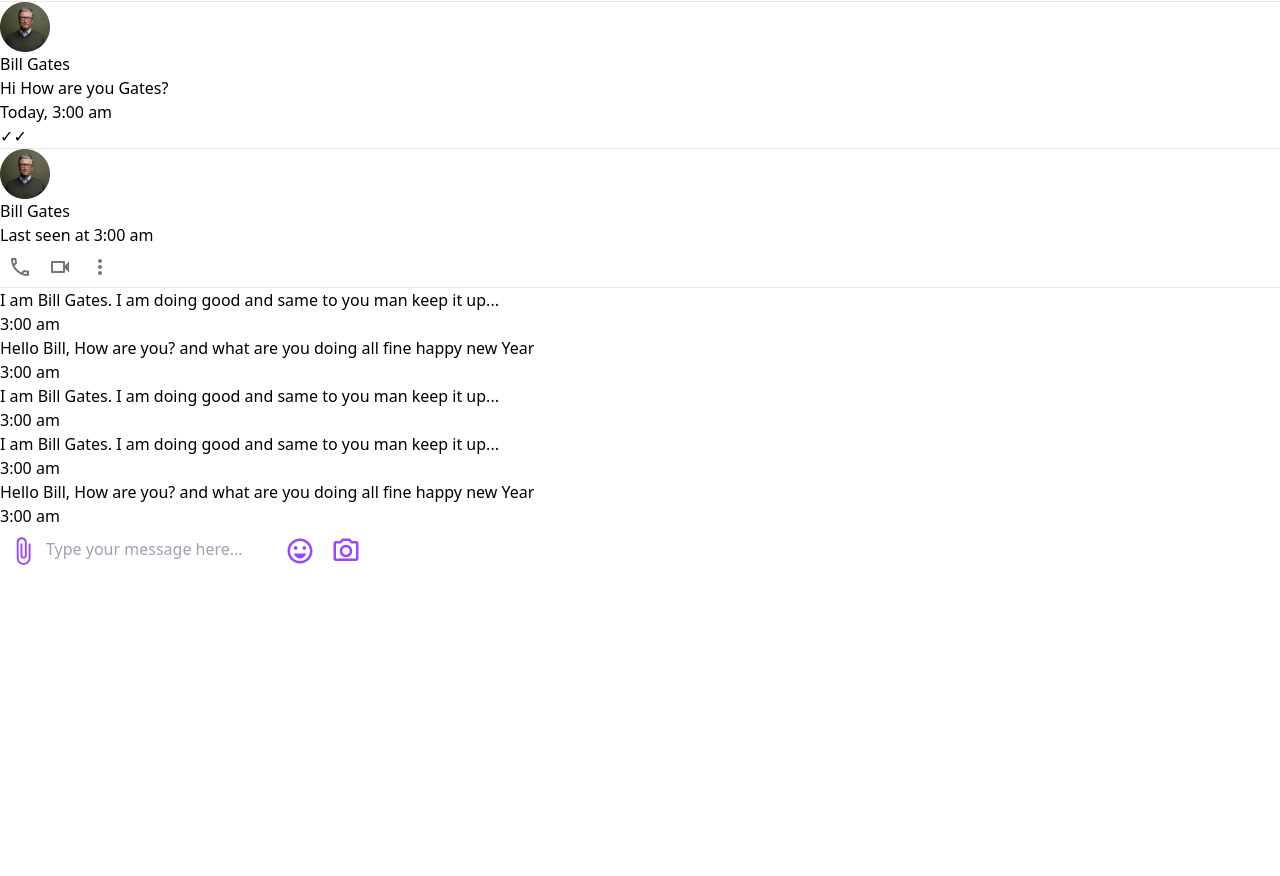
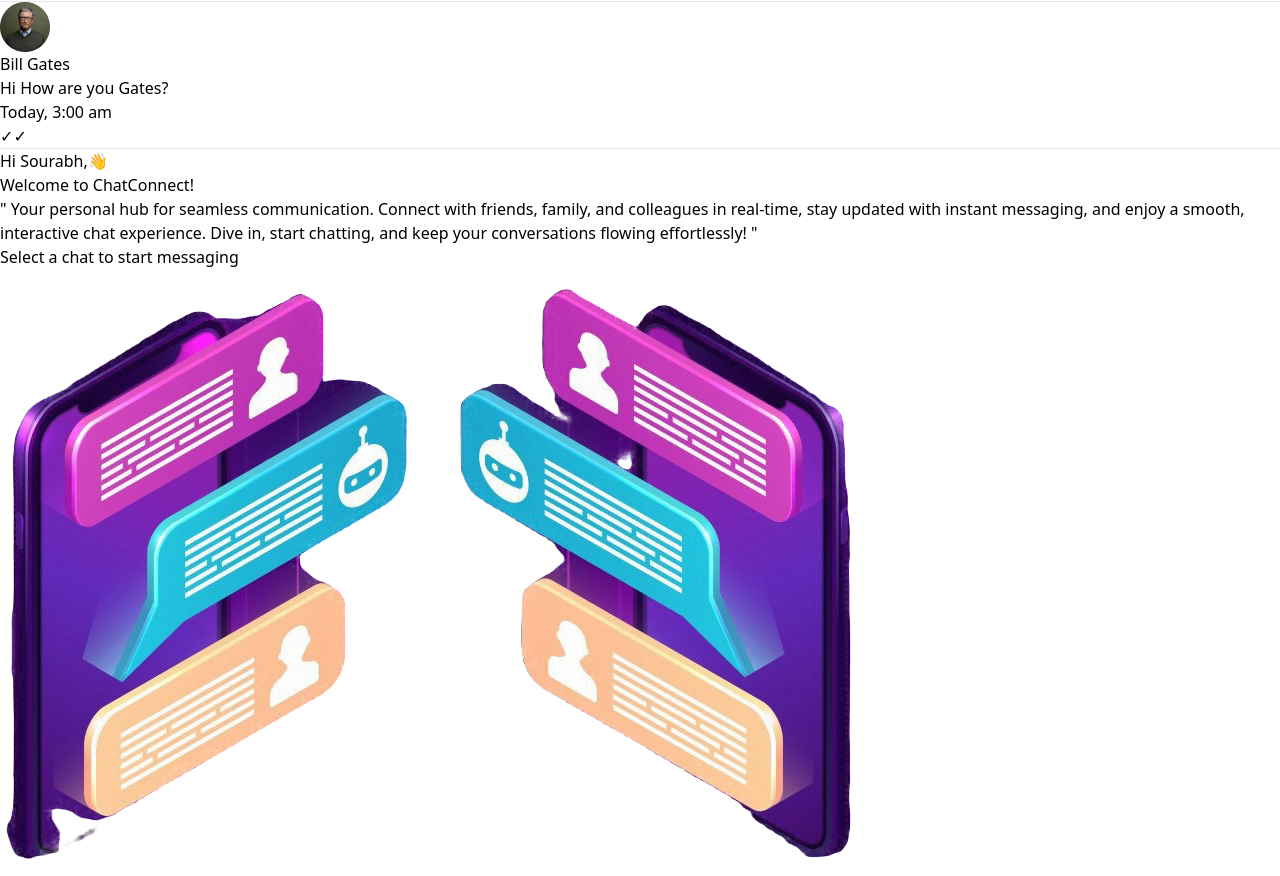
Before and after one commit to Sourabh-Choudhary7/Chat-App, a React (Vite) app in the folder frontend/: page / in a window 1280 px wide. Shown: the part 834-1710 px from the top of the page. Before the commit the page ends 1438 px from the top, so only its background shows below. Built offline with nearby package versions, Linux system fonts and the light colour scheme.

Commit message:
added welcome page component and also added darkmode color combination in comments

```diff
--- a/frontend/src/components/MainContainerComponents/ChatSection.jsx
+++ b/frontend/src/components/MainContainerComponents/ChatSection.jsx
@@ -25,6 +25,7 @@
 
   return (
     <div className="flex flex-col flex-[0.65] rounded-[25px] bg-white p-1">
+    {/*  <div className="flex flex-col flex-[0.65] rounded-[25px] bg-[#261953d2] p-1"> */}
       {/* chat navbar */}
       <div className="flex justify-between items-center p-2 flex-[0.1]">
         <div className="flex gap-2">
@@ -49,6 +50,7 @@
       <hr className="mx-auto w-[96%] border-t border-gray-300 opacity-40" />
       {/* chat messages */}
       <div className="flex flex-col gap-2 p-5 flex-[0.8] overflow-y-auto bg-white">
+      {/* <div className="flex flex-col gap-2 p-5 flex-[0.8] overflow-y-auto bg-[#21154d6e]"> */}
         <MessageOther message={reciever} />
         <MessageSelf message={sender} />
         <MessageOther message={reciever} />
--- a/frontend/src/components/MainContainerComponents/ContactSection.jsx
+++ b/frontend/src/components/MainContainerComponents/ContactSection.jsx
@@ -9,7 +9,8 @@
         <SearchIcon />
         <input type="text" placeholder="Search" className="w-full p-1 text-base outline-none" />
       </div>
-      <div className="flex-auto overflow-y-auto rounded-[25px] bg-white">
+      <div className="flex-auto overflow-y-auto rounded-[25px] bg-white text-black">
+      {/* <div className="flex-auto overflow-y-auto rounded-[25px] bg-[#31206e6e] text-white"> */}
         <h2 className="m-2 font-medium text-xl">Friends</h2>
         <div>
           <div className="flex justify-between p-2 cursor-pointer hover:bg-gray-300 hover:rounded-[20px]">
--- a/frontend/src/components/Welcome.jsx
+++ b/frontend/src/components/Welcome.jsx
@@ -1,9 +1,28 @@
-import React from 'react'
+import React from 'react';
+import welcomeImg from '../assets/chats.png';
 
 const Welcome = () => {
   return (
-    <div className='welcome'>Welcome</div>
-  )
-}
+    <div className="flex items-center justify-center gap-4 flex-[0.65] rounded-[25px] bg-gradient-to-r from-violet-500 to-fuchsia-500 p-4 shadow-2xl shadow-violet-700/40">
+      <div className="w-1/2 p-4">
+      <h2 className='text-white text-3xl font-bold mb-2 drop-shadow-lg'>Hi Sourabh,👋</h2>
+        <h3 className="text-white text-xl font-medium mb-2 drop-shadow-lg">
+          Welcome to ChatConnect!
+        </h3>
+        <p className="text-white font-italic text-sm drop-shadow-md">
+          " Your personal hub for seamless communication. Connect with friends, family, and colleagues in real-time, stay updated with instant messaging, and enjoy a smooth, interactive chat experience. Dive in, start chatting, and keep your conversations flowing effortlessly! "
+        </p>
+        <p className='text-white px-2 py-1 bg-gradient-to-r from-violet-700 to-fuchsia-700 p-4 shadow-2xl rounded-lg w-fit mt-4'>Select a chat to start messaging</p>
+      </div>
+      <div className="w-1/2">
+        <img
+          src={welcomeImg}
+          alt="welcome"
+          className="h-[250px] w-[400px] rounded-lg shadow-lg shadow-violet-700/20"
+        />
+      </div>
+    </div>
+  );
+};
 
-export default Welcome
+export default Welcome;
--- a/frontend/src/pages/MainContainer.jsx
+++ b/frontend/src/pages/MainContainer.jsx
@@ -2,13 +2,16 @@
 import Sidebar from '../components/MainContainerComponents/Sidebar'
 import ChatSection from '../components/MainContainerComponents/ChatSection'
 import ContactSection from '../components/MainContainerComponents/ContactSection'
+import Welcome from '../components/Welcome'
 
 const MainContainer = () => {
     return (
         <div className="flex h-[90vh] w-[90vw] p-5 rounded-[25px] gap-5 bg-[#EFF6FC]">
+        {/* <div className="flex h-[90vh] w-[90vw] p-5 rounded-[25px] gap-5 bg-gray-700"> */}
             <Sidebar />
             <ContactSection />
-            <ChatSection />
+            {/* <ChatSection /> */}
+            <Welcome />
         </div>
     )
 }
```
Also changed, not shown: frontend/src/assets/chats.png (added), frontend/src/assets/welcome.png (added).
